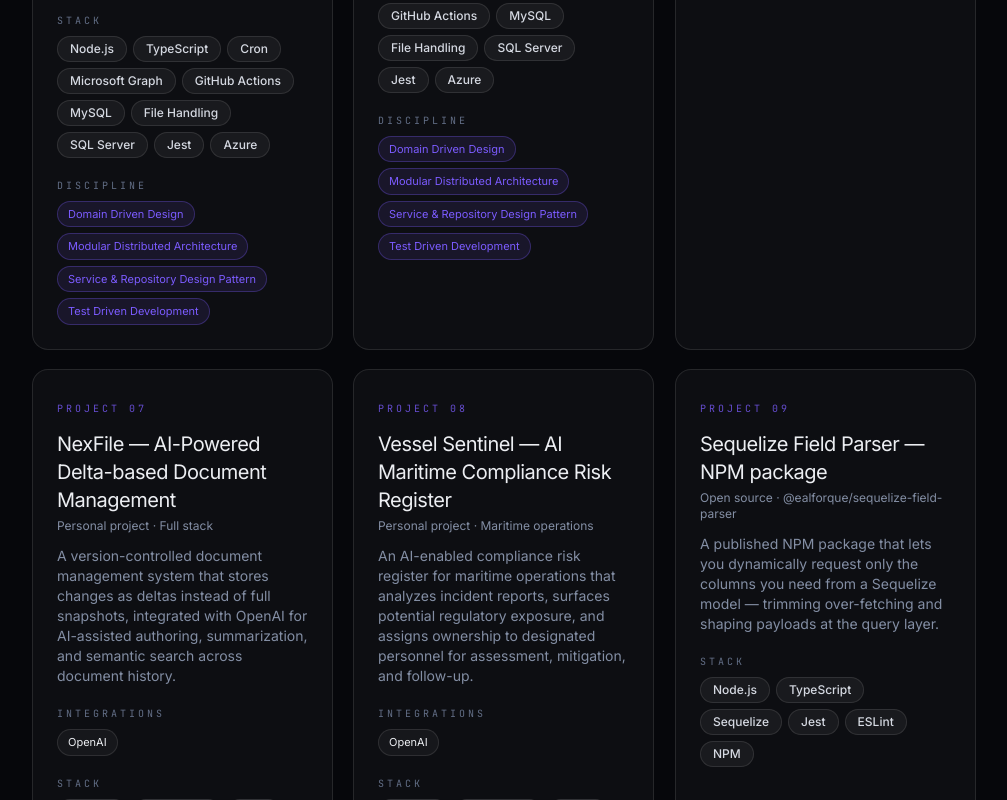
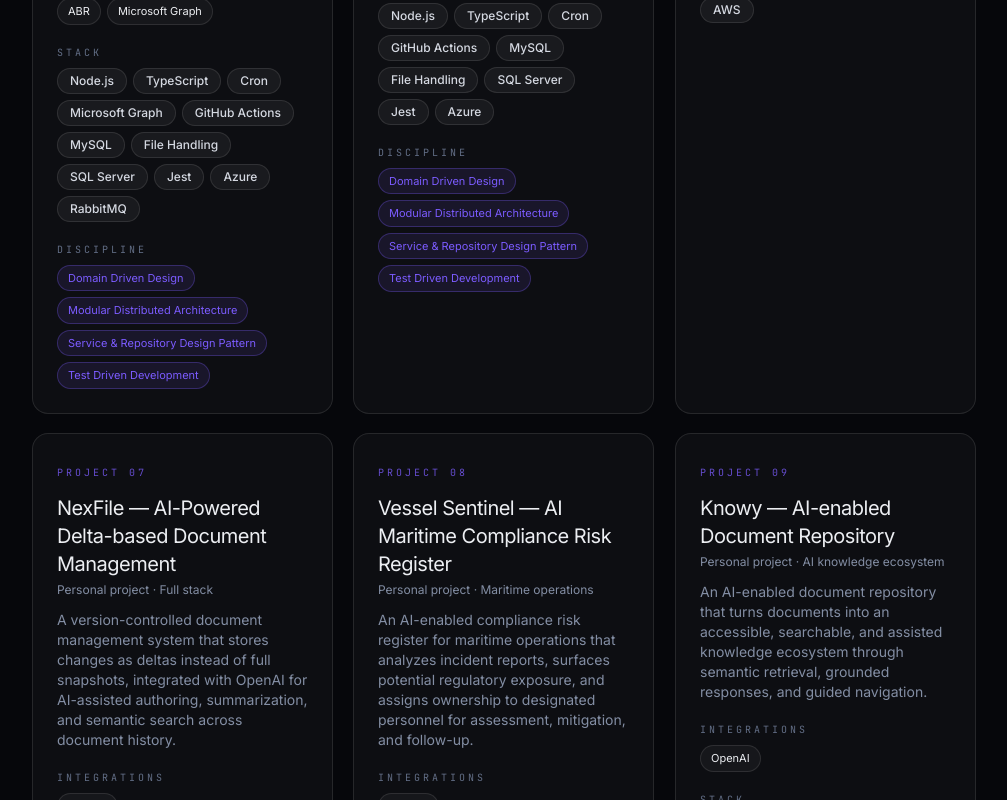
Before and after one commit to ealforque/ealforque.github.io, a Vue app: page /projects in a window 1280 px wide. Shown: the part 1760-2560 px from the top of the page, without its empty margins (136-1143 px from the left). Built offline with nearby package versions, Linux system fonts and the light colour scheme.

Commit message:
Add knowy to projects and update ETL and API aggregator tech stack

```diff
--- a/src/content/portfolio.ts
+++ b/src/content/portfolio.ts
@@ -213,6 +213,22 @@ export const personalProjects: {
     meta: 'MVC · DDD · TDD · SOLID · Repository pattern · 100% coverage'
   },
   {
+    name: 'Knowy',
+    purpose:
+      'An AI-enabled document repository which turns documents into an accessible, searchable, and assisted knowledge ecosystem.',
+    stack: [
+      'Node.js',
+      'TypeScript',
+      'GitHub Actions',
+      'MySQL',
+      'File Handling',
+      'Jest',
+      'Azure',
+      'OpenAI'
+    ],
+    meta: 'Semantic retrieval · Assisted knowledge workflows'
+  },
+  {
     name: 'Vessel Sentinel',
     purpose:
       'AI-enabled maritime operations compliance risk register that analyzes incident reports, identifies regulatory exposure, and routes ownership to designated personnel for assessment and mitigation.',
--- a/src/content/timeline.ts
+++ b/src/content/timeline.ts
@@ -129,7 +129,7 @@ export const timeline: TimelineEpisode[] = [
         icon: 'pulse'
       }
     ],
-    stack: CORE_STACK,
+    stack: [...CORE_STACK, 'RabbitMQ'],
     integrations: ['Plexa', 'Onsite Companion', 'SimPro', 'TechnologyOne'],
     disciplines: CORE_DISCIPLINES,
     repoUrl: 'https://github.com/ealforque'
@@ -335,7 +335,7 @@ export const timeline: TimelineEpisode[] = [
         icon: 'shield'
       }
     ],
-    stack: CORE_STACK,
+    stack: [...CORE_STACK, 'RabbitMQ'],
     integrations: [
       'Plexa',
       'Onsite Companion',
@@ -652,8 +652,89 @@ export const timeline: TimelineEpisode[] = [
     repoUrl: 'https://github.com/ealforque'
   },
   {
+    id: 'knowy',
+    number: '09',
+    title: 'Knowy — AI-enabled Document Repository',
+    org: 'Personal project · AI knowledge ecosystem',
+    date: '2026 — Ongoing',
+    shortDate: '2026',
+    description:
+      'An AI-enabled document repository that turns documents into an accessible, searchable, and assisted knowledge ecosystem through semantic retrieval, grounded responses, and guided navigation.',
+    architecture: [
+      {
+        id: 'extract',
+        title: 'Knowledge Base',
+        caption: 'Documents & metadata',
+        nodes: [
+          { id: 'kn-docs', label: 'Document Library', detail: 'PDF' },
+          { id: 'kn-meta', label: 'Metadata', detail: 'Taxonomy & ownership' },
+          { id: 'kn-ingest', label: 'Ingest', detail: 'OCR + chunking' },
+          { id: 'kn-embed', label: 'Embeddings', detail: 'Vectorized chunks' }
+        ]
+      },
+      {
+        id: 'transform',
+        title: 'Assist',
+        caption: 'OpenAI grounded on opened document',
+        nodes: [
+          { id: 'kn-open', label: 'Opened Document', detail: 'Active context' },
+          { id: 'kn-openai', label: 'OpenAI', detail: 'Summarize / answer' },
+          { id: 'kn-ground', label: 'Grounding', detail: 'Source-bound responses' },
+          { id: 'kn-cite', label: 'Citation', detail: 'Referenced excerpts' }
+        ]
+      },
+      {
+        id: 'load',
+        title: 'User Experience',
+        caption: 'Reader · assistant · history',
+        nodes: [
+          { id: 'kn-reader', label: 'Document Reader', detail: 'Open + navigate' },
+          { id: 'kn-chat', label: 'Ask Assistant', detail: 'Grounded responses' },
+          { id: 'kn-search', label: 'Search', detail: 'Metadata + semantic' },
+          { id: 'kn-history', label: 'History', detail: 'Question trail' }
+        ]
+      }
+    ],
+    highlights: [
+      {
+        title: 'Accessible',
+        body: 'Centralizes dispersed documents into a single navigable knowledge layer.',
+        icon: 'spark'
+      },
+      {
+        title: 'Searchable',
+        body: 'Semantic retrieval surfaces intent-level matches beyond exact keywords.',
+        icon: 'scale'
+      },
+      {
+        title: 'Assisted',
+        body: 'AI assistance provides grounded summaries and answers with references.',
+        icon: 'shield'
+      },
+      {
+        title: 'Observable',
+        body: 'Search telemetry and audit history support iterative quality improvements.',
+        icon: 'pulse'
+      }
+    ],
+    stack: [
+      'Node.js',
+      'TypeScript',
+      'Cron',
+      'GitHub Actions',
+      'MySQL',
+      'File Handling',
+      'SQL Server',
+      'Jest',
+      'Azure'
+    ],
+    integrations: ['OpenAI'],
+    disciplines: CORE_DISCIPLINES,
+    repoUrl: 'https://github.com/ealforque'
+  },
+  {
     id: 'sequelize-field-parser',
-    number: '09',
+    number: '10',
     title: 'Sequelize Field Parser — NPM package',
     org: 'Open source · @ealforque/sequelize-field-parser',
     date: 'Published',
@@ -722,7 +803,7 @@ export const timeline: TimelineEpisode[] = [
   },
   {
     id: 'axios-http-logger',
-    number: '10',
+    number: '11',
     title: 'Axios HTTP Logger — NPM package',
     org: 'Open source · @ealforque/axios-http-logger',
     date: 'Published',
@@ -791,7 +872,7 @@ export const timeline: TimelineEpisode[] = [
   },
   {
     id: 'blueberry-etl',
-    number: '11',
+    number: '12',
     title: 'Blueberry Markets Data Ingestion ETL Pipelines',
     org: 'Blueberry Markets · Python',
     date: '2022 — 2024',
@@ -815,7 +896,7 @@ export const timeline: TimelineEpisode[] = [
   },
   {
     id: 'meridian-hotel-resort',
-    number: '12',
+    number: '13',
     title: 'Hotel & Resort Management System',
     org: 'Meridian SoftTech Solutions · PHP / Laravel',
     date: '2017 — 2021',
@@ -828,7 +909,7 @@ export const timeline: TimelineEpisode[] = [
   },
   {
     id: 'meridian-assessment-centre',
-    number: '13',
+    number: '14',
     title: 'Assessment Centre Management System',
     org: 'Meridian SoftTech Solutions · PHP / Laravel',
     date: '2017 — 2021',
@@ -841,7 +922,7 @@ export const timeline: TimelineEpisode[] = [
   },
   {
     id: 'meridian-crew',
-    number: '14',
+    number: '15',
     title: 'Crew Management System',
     org: 'Meridian SoftTech Solutions · PHP / Laravel',
     date: '2017 — 2021',
@@ -854,7 +935,7 @@ export const timeline: TimelineEpisode[] = [
   },
   {
     id: 'meridian-skin-clinic',
-    number: '15',
+    number: '16',
     title: 'Skin Clinic Management System',
     org: 'Meridian SoftTech Solutions · PHP / Laravel',
     date: '2017 — 2021',
@@ -867,7 +948,7 @@ export const timeline: TimelineEpisode[] = [
   },
   {
     id: 'meridian-delivery-collections',
-    number: '16',
+    number: '17',
     title: 'Delivery & Collections Management System',
     org: 'Meridian SoftTech Solutions · PHP / Laravel',
     date: '2017 — 2021',
@@ -880,7 +961,7 @@ export const timeline: TimelineEpisode[] = [
   },
   {
     id: 'meridian-reviewer',
-    number: '17',
+    number: '18',
     title: 'Reviewer Platform',
     org: 'Meridian SoftTech Solutions · PHP / Laravel',
     date: '2017 — 2021',
@@ -893,7 +974,7 @@ export const timeline: TimelineEpisode[] = [
   },
   {
     id: 'meridian-lms',
-    number: '18',
+    number: '19',
     title: 'Learning Management Platform',
     org: 'Meridian SoftTech Solutions · PHP / Laravel',
     date: '2017 — 2021',
@@ -906,7 +987,7 @@ export const timeline: TimelineEpisode[] = [
   },
   {
     id: 'meridian-vessel-monitoring',
-    number: '19',
+    number: '20',
     title: 'Vessel Monitoring System',
     org: 'Meridian SoftTech Solutions · PHP / Laravel',
     date: '2017 — 2021',
@@ -919,7 +1000,7 @@ export const timeline: TimelineEpisode[] = [
   },
   {
     id: 'meridian-dormitory',
-    number: '20',
+    number: '21',
     title: 'Dormitory Management System',
     org: 'Meridian SoftTech Solutions · PHP / Laravel',
     date: '2017 — 2021',
@@ -932,7 +1013,7 @@ export const timeline: TimelineEpisode[] = [
   },
   {
     id: 'meridian-question-development',
-    number: '21',
+    number: '22',
     title: 'Question Development System',
     org: 'Meridian SoftTech Solutions · PHP / Laravel',
     date: '2017 — 2021',
@@ -945,7 +1026,7 @@ export const timeline: TimelineEpisode[] = [
   },
   {
     id: 'meridian-clinic-patient-profiling',
-    number: '22',
+    number: '23',
     title: 'Clinic Patient Profiling System',
     org: 'Meridian SoftTech Solutions · PHP / Laravel',
     date: '2017 — 2021',
--- a/src/pages/HomePage.vue
+++ b/src/pages/HomePage.vue
@@ -28,6 +28,7 @@ const FEATURED_IDS = [
   'po-sync',
   'api-aggregator',
   'sds-filesearch',
+  'knowy',
   'nexfile',
   'vessel-sentinel',
   'sequelize-field-parser',
```
Also changed, not shown: 1 other file (tests, documents, lock files or other folders).
